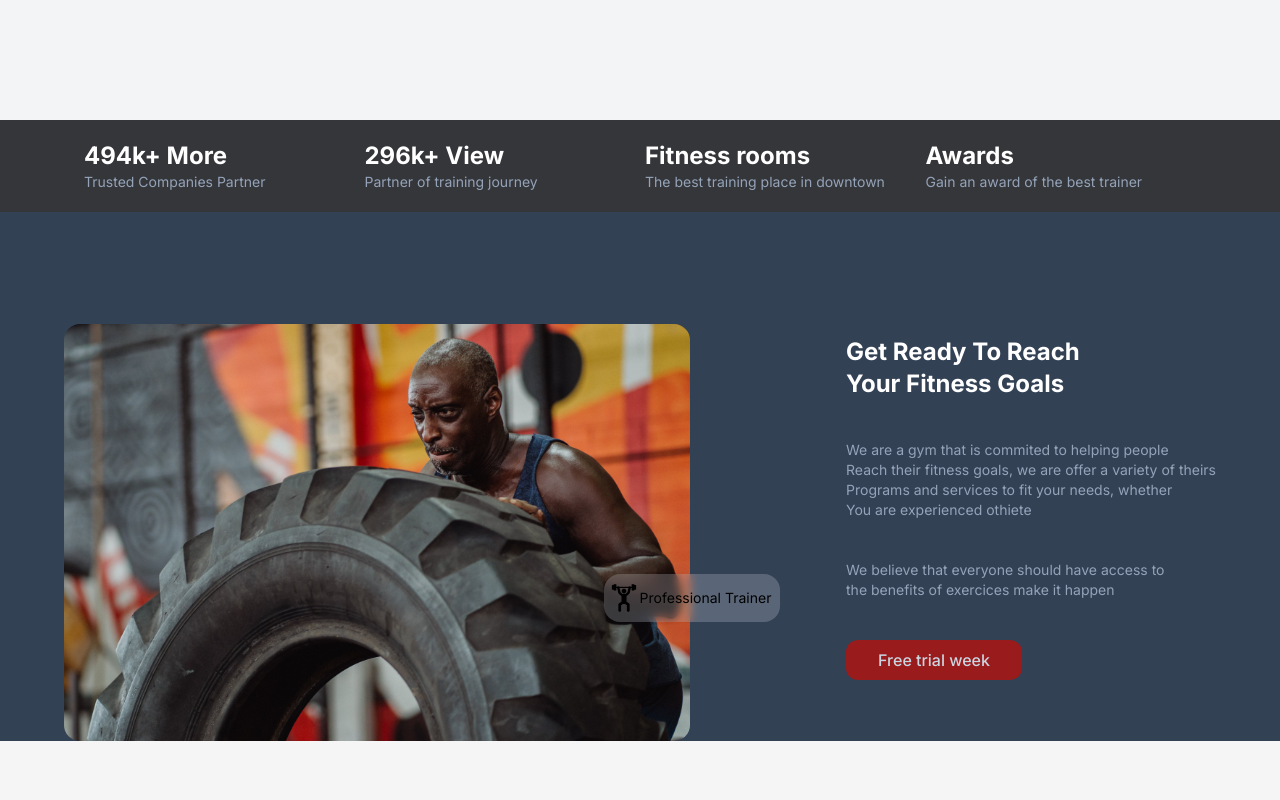
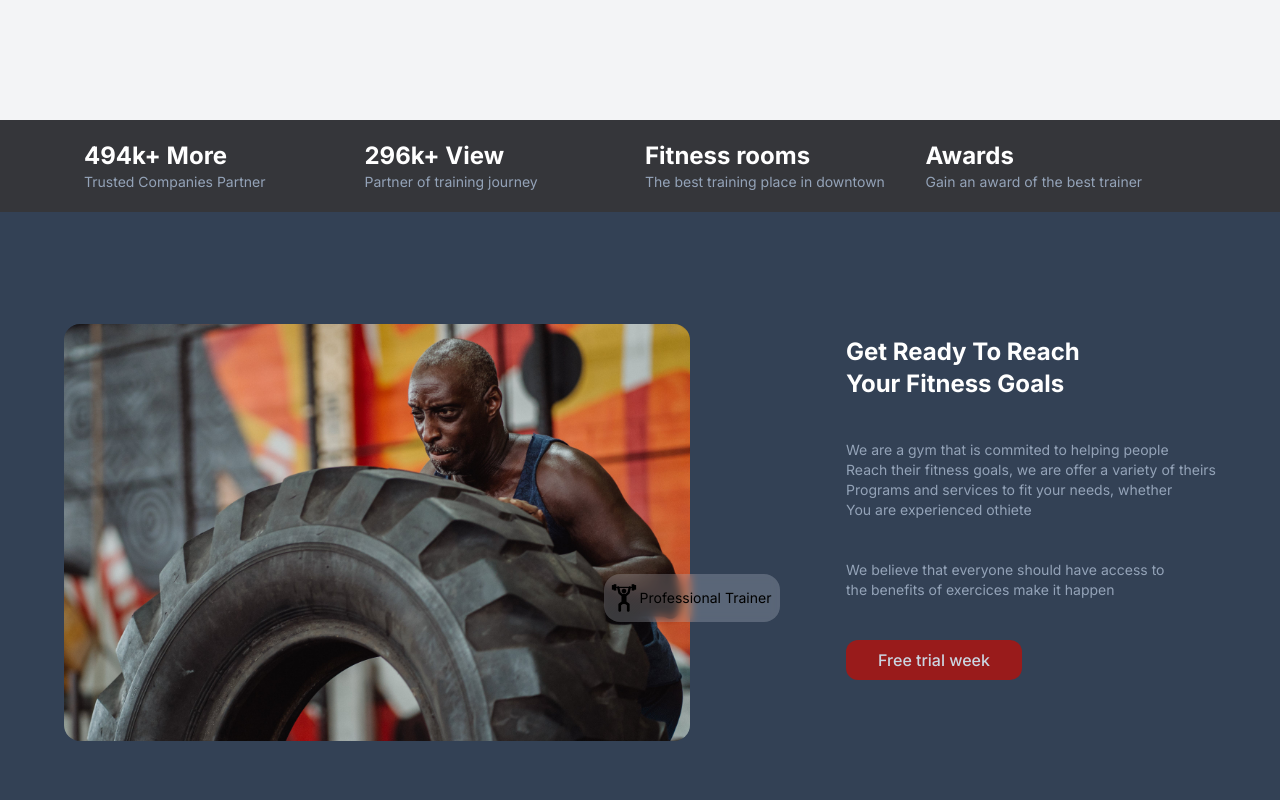
Before and after one commit to tchasinga/gym-rooms, a Next.js app: page / in a window 1280 px wide. Shown: the part 680-1480 px from the top of the page. Built offline with nearby package versions, Linux system fonts and the light colour scheme.

Commit message:
add min-height to Companies component for improved layout

```diff
--- a/src/app/components/Companies.jsx
+++ b/src/app/components/Companies.jsx
@@ -8,7 +8,7 @@ import CountUp from 'react-countup';
 
 export default function Companies() {
   return (
-    <div className='bg-slate-700'>
+    <div className='bg-slate-700 min-h-screen'>
 
       <div className="myback">
         <div className="max-w-6xl mx-auto p-5 items-center justify-center flex gap-10 flex-wrap myfirstgrid w-full">
```
